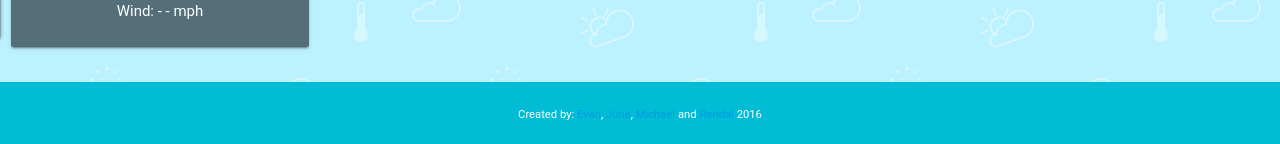
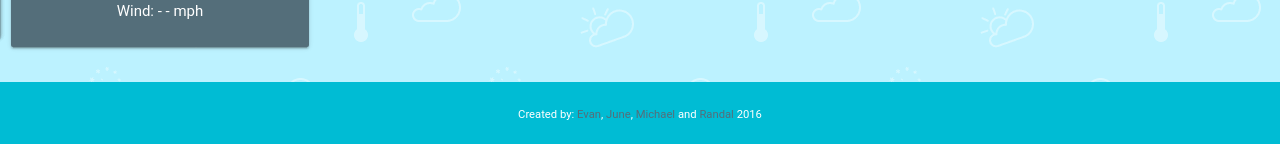
Before and after one commit to RJRowland93/Drink_Weather, a PHP site: page / in a window 1280 px wide. Shown: the part 823-967 px from the top of the page. Run offline with PHP 8.4, Linux system fonts and the light colour scheme; some libraries are stand-ins or nearby versions; some web fonts are replaced.

Commit message:
changed color of footer links, added recent drinks, added favicon

```diff
--- a/assets/css/main.css
+++ b/assets/css/main.css
@@ -26,3 +26,6 @@
 .logo{
   width: 34px;
 }
+a {
+  color: #546e7a;
+}
```
